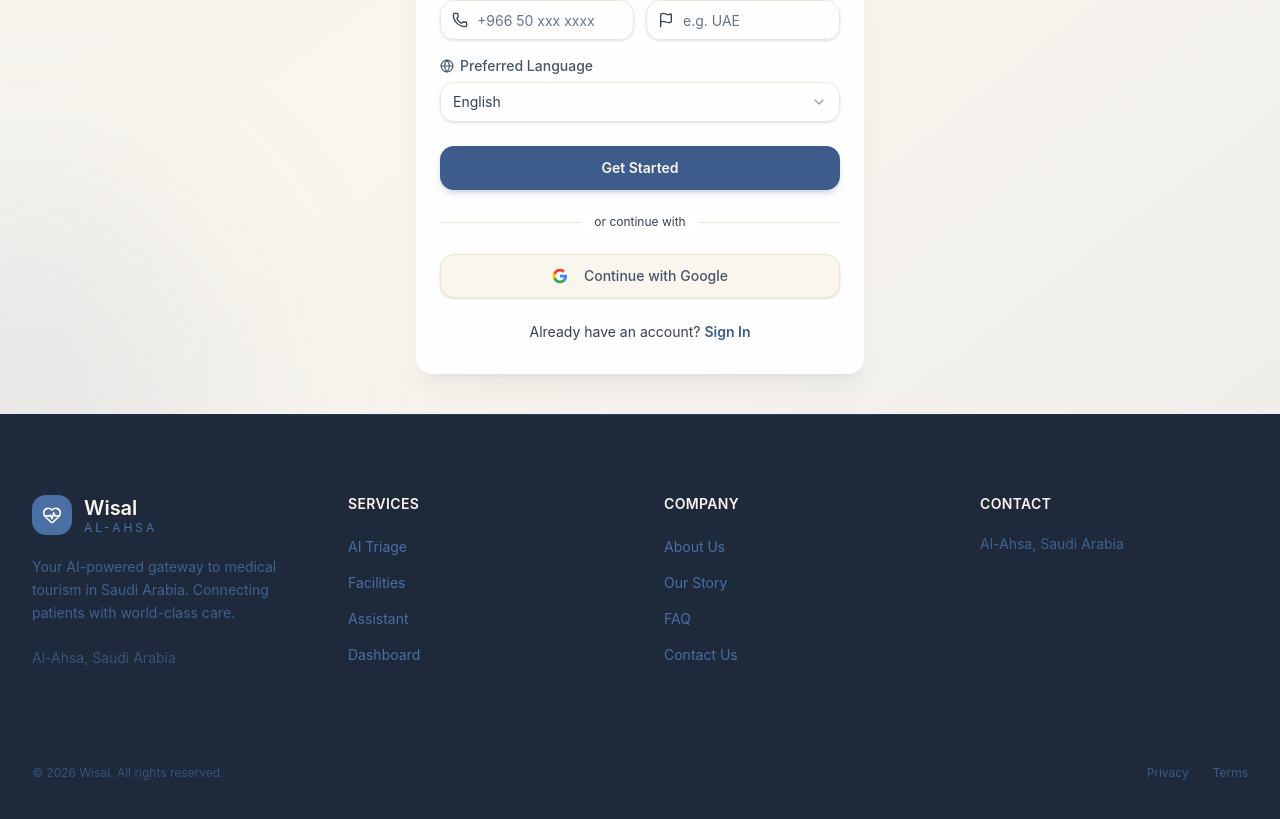
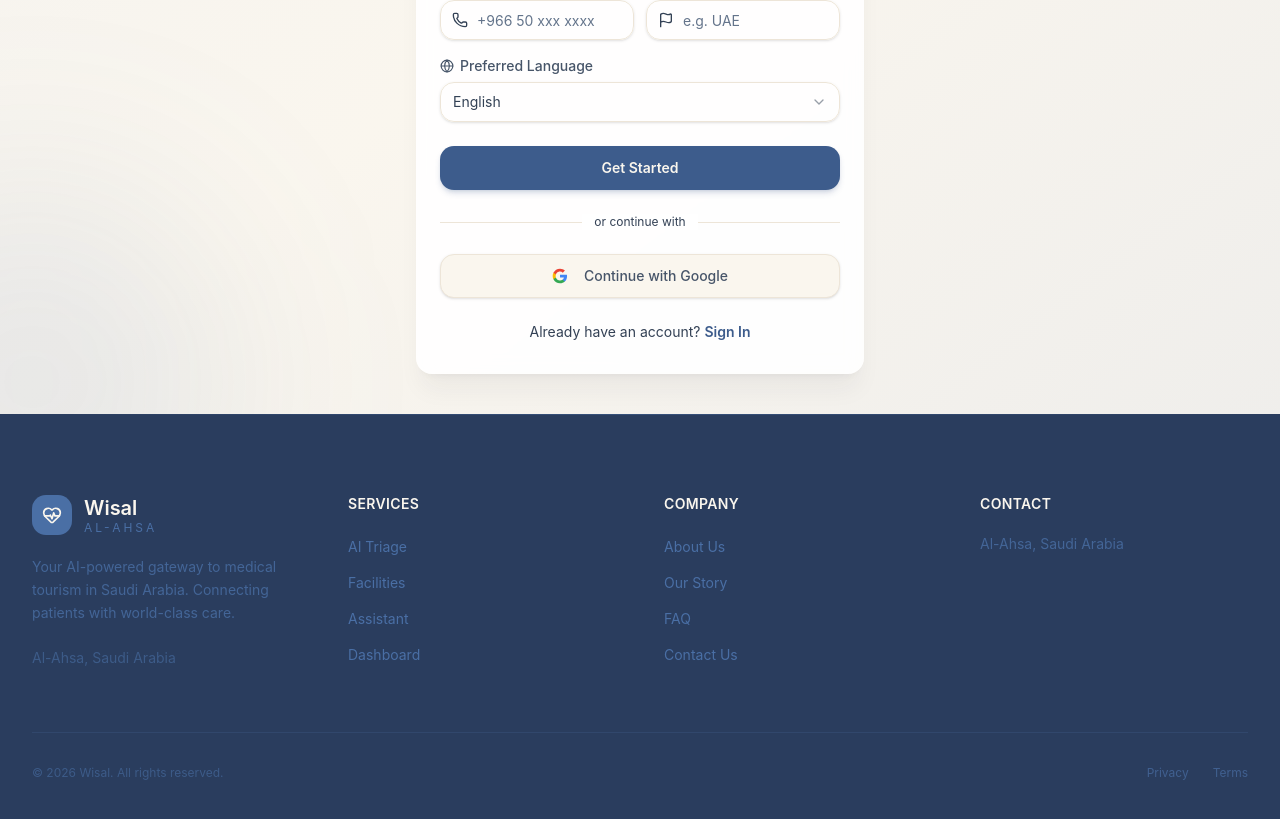
Before and after one commit to MohammadYusif/musahacka, a Next.js app: page /en/register in a window 1280 px wide. Shown: the part 643-1462 px from the top of the page. Built offline with nearby package versions, Linux system fonts and the light colour scheme; no server answers.

Commit message:
fix: lighten footer background to brand-800 for better text visibility

```diff
--- a/src/components/layout/footer.tsx
+++ b/src/components/layout/footer.tsx
@@ -11,7 +11,7 @@ export function Footer() {
   const locale = useLocale();
 
   return (
-    <footer className="bg-bark-900 text-ivory-400 pt-20 pb-10 relative">
+    <footer className="bg-brand-800 text-ivory-400 pt-20 pb-10 relative">
       <div className="absolute top-0 left-0 right-0 h-px gold-line opacity-40"></div>
       <div className="max-w-7xl mx-auto px-6 lg:px-8">
         <div className="grid grid-cols-1 sm:grid-cols-2 md:grid-cols-4 gap-12 mb-16">
@@ -59,7 +59,7 @@ export function Footer() {
           </div>
         </div>
 
-        <div className="h-px bg-ivory-800 mb-8"></div>
+        <div className="h-px bg-gold-400/20 mb-8"></div>
 
         <div className="flex flex-col md:flex-row items-center justify-between gap-4">
           <p className="text-xs text-gold-400/60">&copy; {new Date().getFullYear()} {tc("appName")}. {t("rights")}</p>
```
